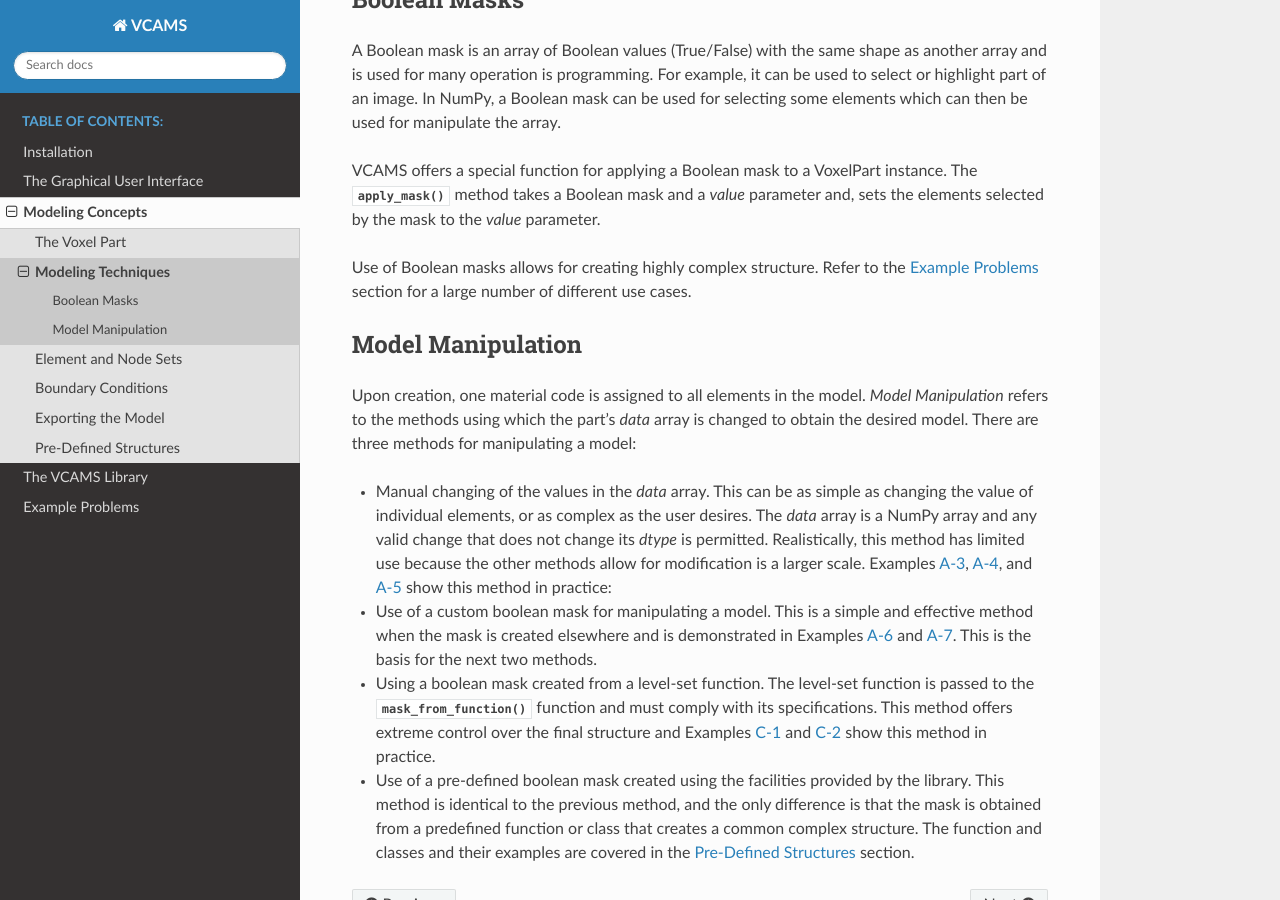
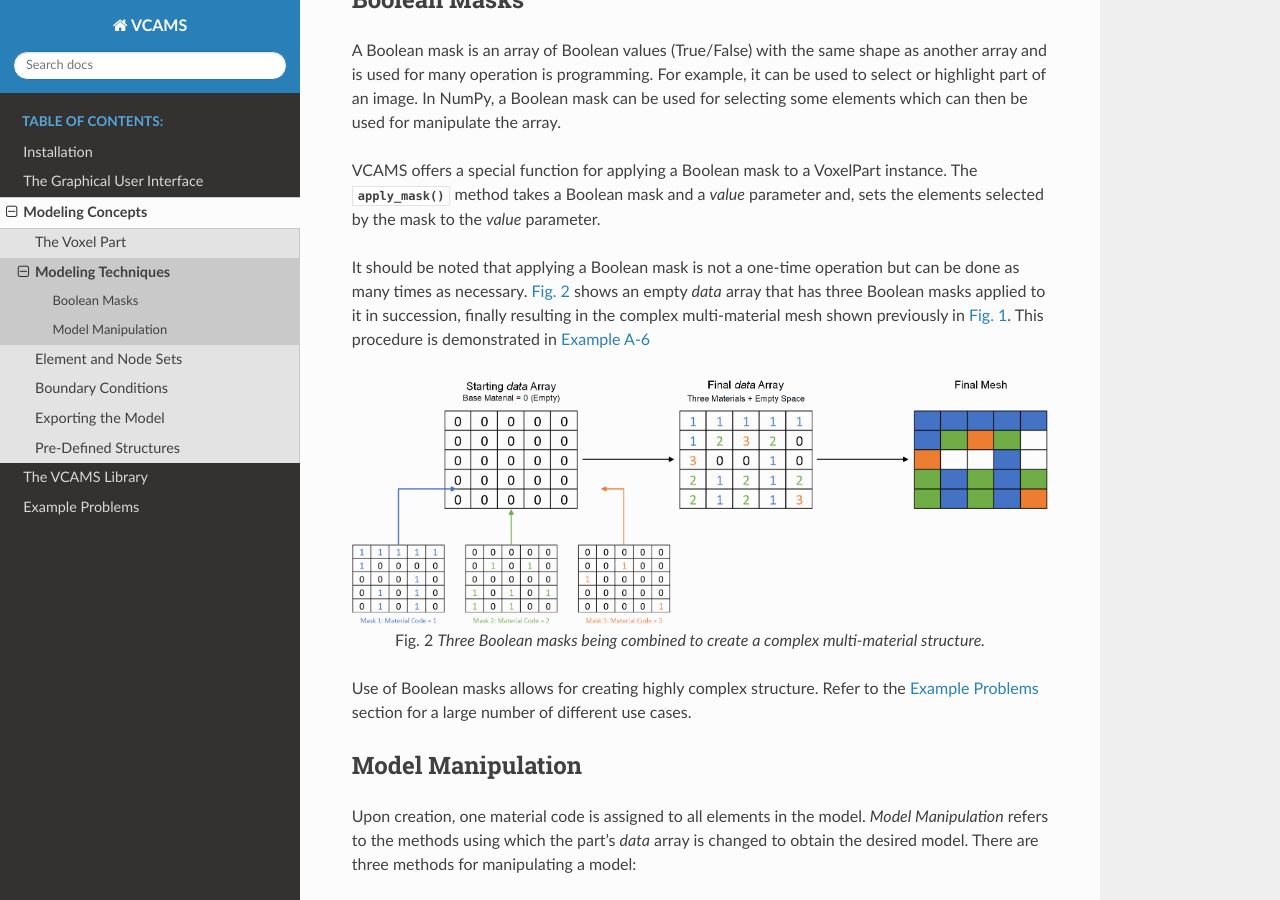
Before and after one commit to mkhoshbin1/vcams, a Sphinx documentation site: the page built from docs/source/modeling-concepts/modeling-techniques.rst, in a window 1280 px wide and 900 px high, scrolled down 249 px. Built offline with Sphinx 7.4.7 and the Read the Docs theme 2.0.0, drawn with Linux system fonts in a browser that asks for light colours.

Commit message:
- explained combining masks.

```diff
--- a/docs/source/examples/example-a6.rst
+++ b/docs/source/examples/example-a6.rst
@@ -3,7 +3,7 @@
 In this example, a 2D part is created based on the *data* variable
 described in the :ref:`materials` section.
 That *data* variable is the result of applying multiple Boolean masks
-as described in the :ref:`boolean-masks` section.
+as described in the :ref:`boolean-masks` section and shown in :numref:`mask-combine-to-mesh`.
 The procedure is followed in this example.
 
 First, a 2D part with a shape of 5×5 voxels is created
--- a/docs/source/modeling-concepts/modeling-techniques.rst
+++ b/docs/source/modeling-concepts/modeling-techniques.rst
@@ -21,8 +21,23 @@
 takes a Boolean mask and a *value* parameter and,
 sets the elements selected by the mask to the *value* parameter.
 
+It should be noted that applying a Boolean mask is not a one-time operation
+but can be done as many times as necessary.
+:numref:`mask-combine-to-mesh` shows an empty *data* array that has
+three Boolean masks applied to it in succession,
+finally resulting in the complex multi-material mesh shown previously in :numref:`voxelpart-data-to-mesh`.
+This procedure is demonstrated in :doc:`Example A-6 </examples/example-a6>`
+
+.. figure:: /images/mask-combine-to-mesh.png
+   :name: mask-combine-to-mesh
+   :align: center
+   :alt: Illustration of three Boolean masks being combined to create a complex multi-material structure.
+
+   Three Boolean masks being combined to create a complex multi-material structure.
+
 Use of Boolean masks allows for creating highly complex structure.
 Refer to the :ref:`examples` section for a large number of different use cases.
+
 
 Model Manipulation
 ------------------
--- a/docs/source/modeling-concepts/voxel-part.rst
+++ b/docs/source/modeling-concepts/voxel-part.rst
@@ -23,8 +23,8 @@
 For a complete list, refer to the documentation
 for the :class:`~vcams.voxelpart.VoxelPart` class.
 
-Underlying Data Structure
--------------------------
+The Underlying Data Structure
+-----------------------------
 The main property (variable) in the *VoxelPart* class is named *data*.
 It is a 2D or 3D numpy array which describes a square or cuboid grid of elements.
 This means that all elements are rectangular or cuboid in shape, i.e. they are pixels or voxels.
```
Also changed, not shown: docs/source/images/mask-combine-to-mesh.png (added), 1 other file.
